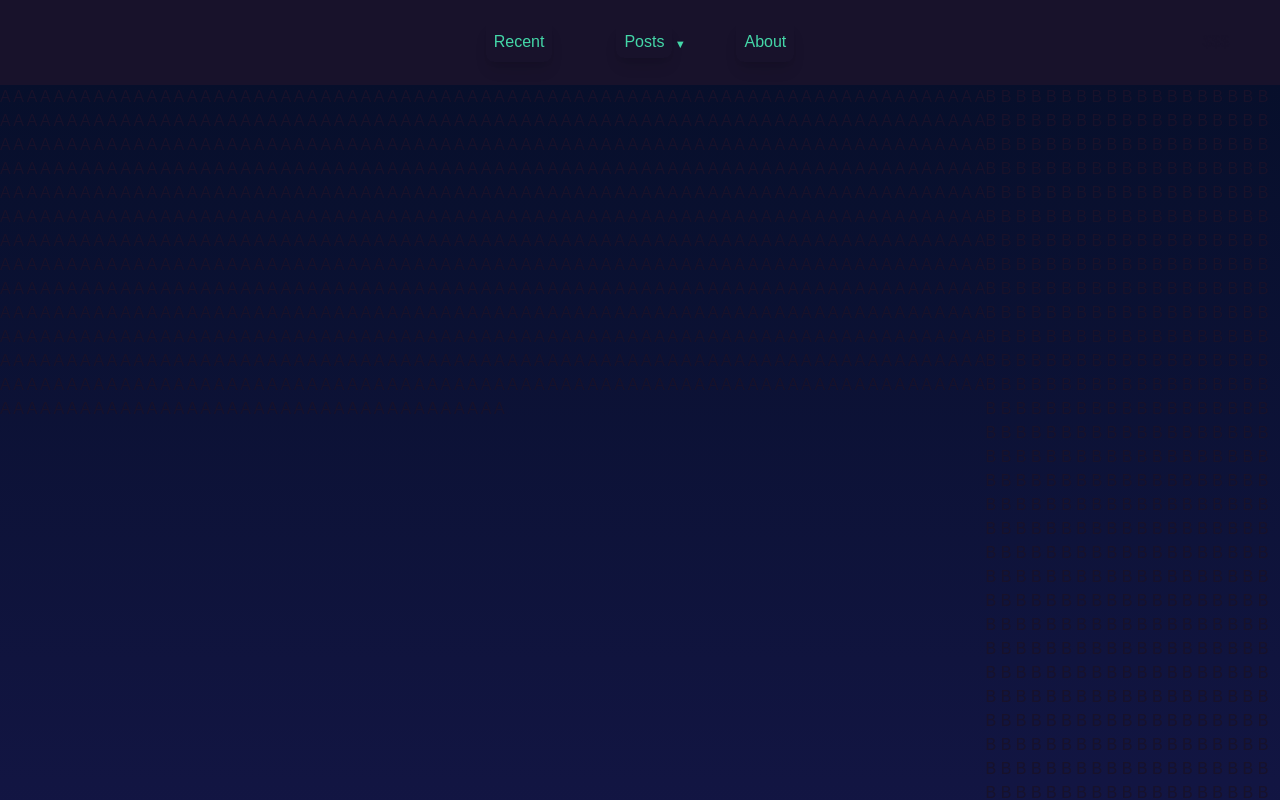
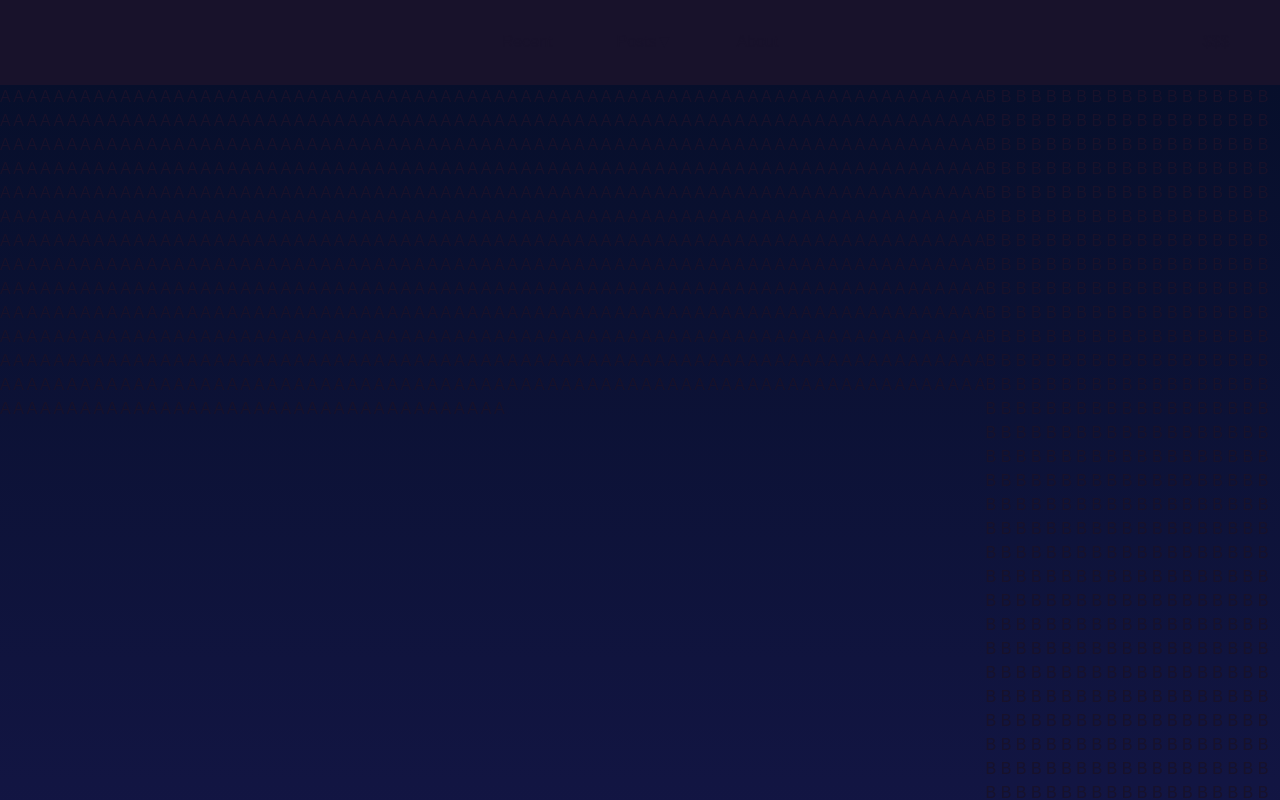
Before and after one commit to KXzeno/karnovah-blog, a Next.js app: page / in a window 1280 px wide. Shown: the top 800 px of the page. Built offline with nearby package versions, Linux system fonts and the light colour scheme; a web font is replaced by a local one.

Commit message:
style: change sectioning semantics

```diff
--- a/app/components/MOB/Nav.jsx
+++ b/app/components/MOB/Nav.jsx
@@ -40,7 +40,7 @@ export default function Nav() {
 
   return (
     <>
-      <div id="nav-box">
+      <nav id="nav-box">
         <Link href="/recent" onClick={handleRoute} className="nav-btn">
           Recent
         </Link>
@@ -73,7 +73,7 @@ export default function Nav() {
             { dollarSigns }
           </button>
         </div>
-      </div>
+      </nav>
       { showSubMenu &&
       <SubMenu showSubMenu={showSubMenu} toggleSubMenu={toggleSubMenu} ref={subMenuRef}>
         <p>Test</p>
```
